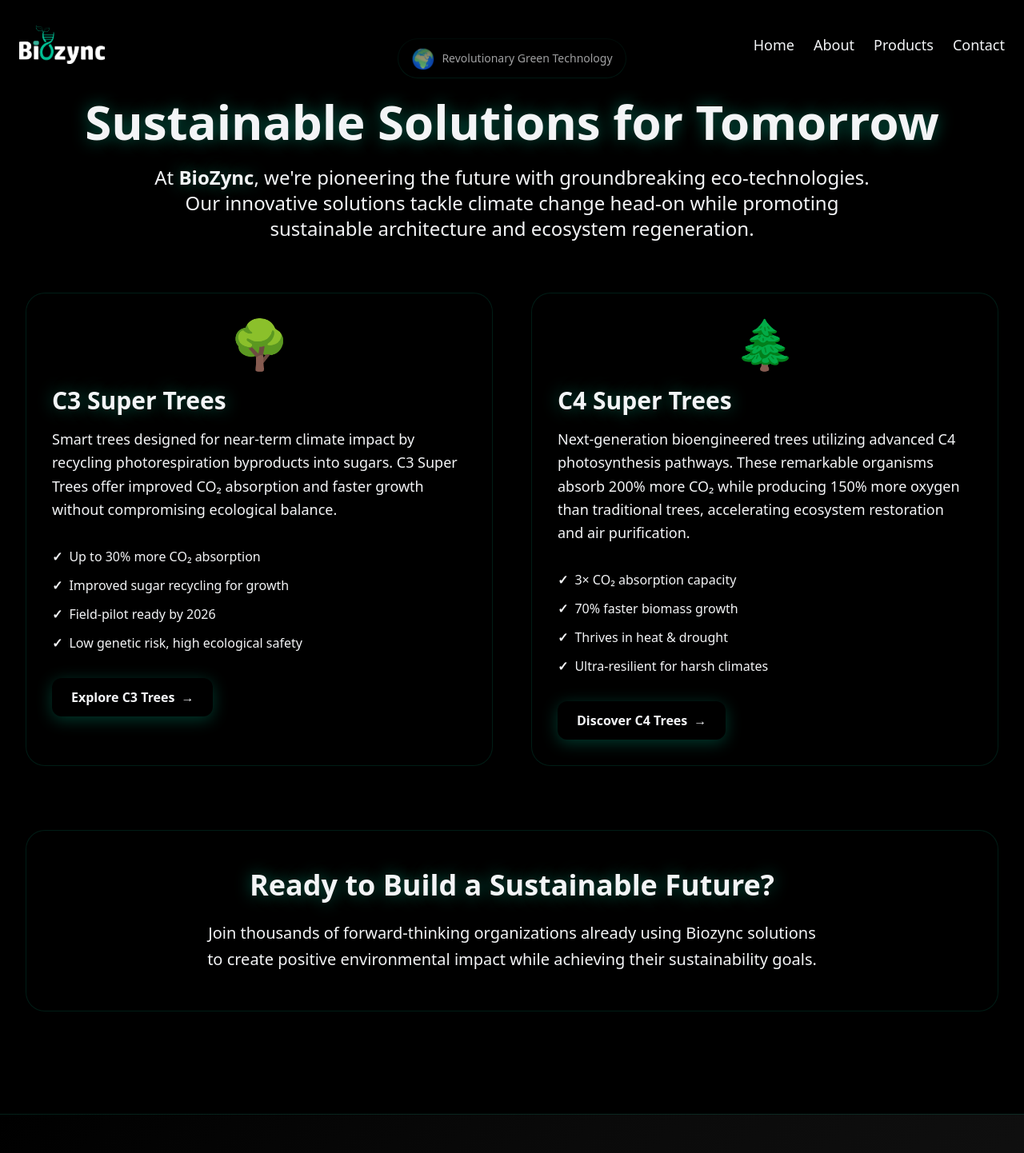
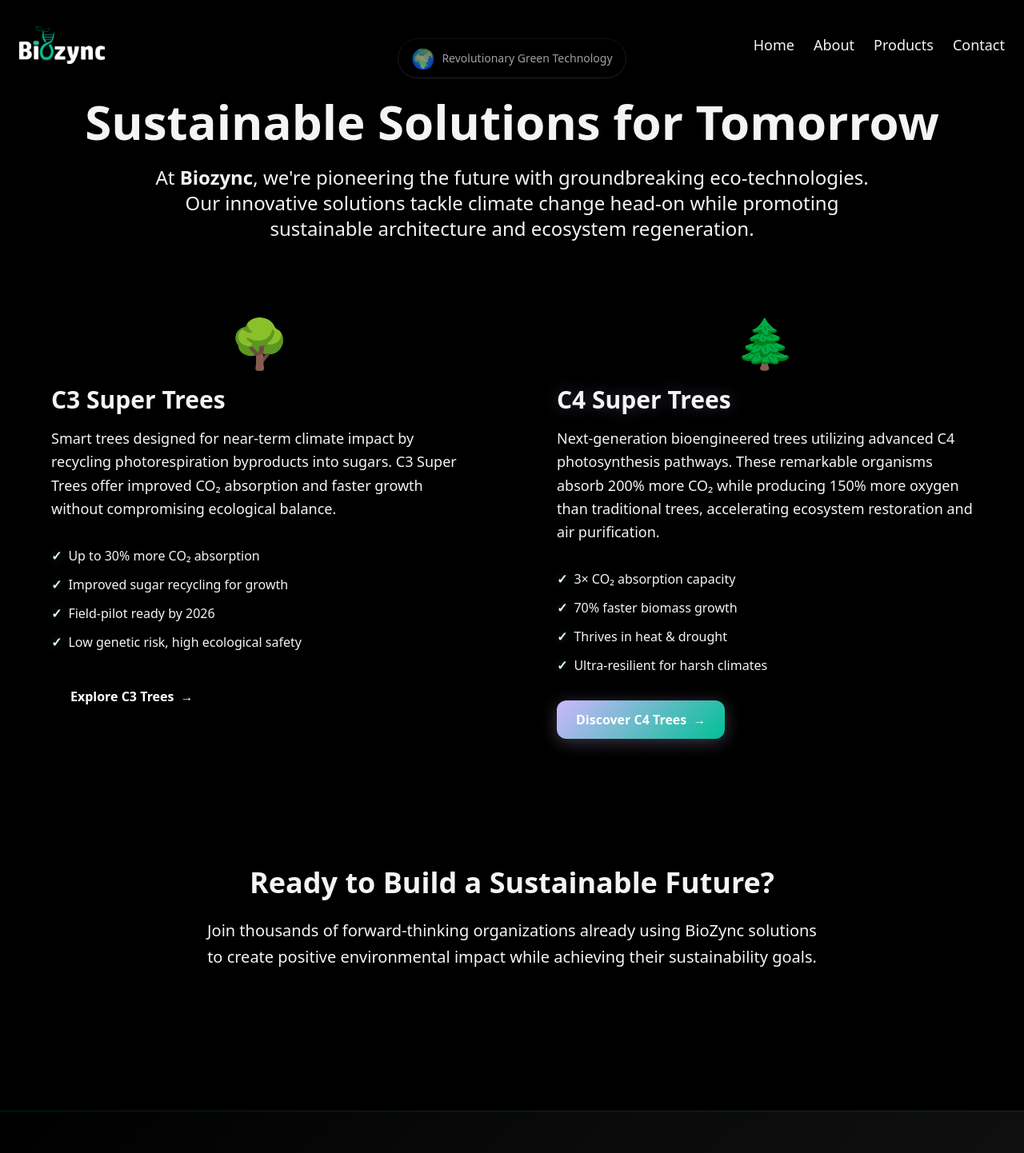
Before and after one commit to biozyncofficial-ux/biozync, a React (Vite) app: page /products in a window 1280 px wide. Shown: the top 1442 px of the page at 80% size. Built offline with nearby package versions, Linux system fonts and the light colour scheme.

Commit message:
Update Products page

```diff
--- a/src/pages/Products.jsx
+++ b/src/pages/Products.jsx
@@ -1,8 +1,6 @@
-//products.jsx
-//src/pages/Products.jsx
-// BioZync Products Page
-// This page showcases BioZync's innovative products with a focus on sustainability and eco-technology
-import React, { useState, useEffect } from 'react';
+// src/pages/Products.jsx
+// BioZync Products Page - Black Theme
+import React, { useState, useEffect } from "react";
 
 export default function Products() {
   const [isLoaded, setIsLoaded] = useState(false);
@@ -14,66 +12,94 @@
 
   const products = [
     {
-      id: 'c3SuperTree',
-      icon: '🌳',
-      title: 'C3 Super Trees',
+      id: "c3SuperTree",
+      icon: "🌳",
+      title: "C3 Super Trees",
       description:
-        'Smart trees designed for near-term climate impact by recycling photorespiration byproducts into sugars. C3 Super Trees offer improved CO₂ absorption and faster growth without compromising ecological balance.',
+        "Smart trees designed for near-term climate impact by recycling photorespiration byproducts into sugars. C3 Super Trees offer improved CO₂ absorption and faster growth without compromising ecological balance.",
       features: [
-        'Up to 30% more CO₂ absorption',
-        'Improved sugar recycling for growth',
-        'Field-pilot ready by 2026',
-        'Low genetic risk, high ecological safety'
+        "Up to 30% more CO₂ absorption",
+        "Improved sugar recycling for growth",
+        "Field-pilot ready by 2026",
+        "Low genetic risk, high ecological safety",
       ],
-      link: '/products/c3SuperTree'
+      link: "/products/c3SuperTree",
     },
     {
-      id: 'c4SuperTree',
-      icon: '🌲',
-      title: 'C4 Super Trees',
+      id: "c4SuperTree",
+      icon: "🌲",
+      title: "C4 Super Trees",
       description:
-        'Next-generation bioengineered trees utilizing advanced C4 photosynthesis pathways. These remarkable organisms absorb 200% more CO₂ while producing 150% more oxygen than traditional trees, accelerating ecosystem restoration and air purification.',
+        "Next-generation bioengineered trees utilizing advanced C4 photosynthesis pathways. These remarkable organisms absorb 200% more CO₂ while producing 150% more oxygen than traditional trees, accelerating ecosystem restoration and air purification.",
       features: [
-        '3× CO₂ absorption capacity',
-        '70% faster biomass growth',
-        'Thrives in heat & drought',
-        'Ultra-resilient for harsh climates'
+        "3× CO₂ absorption capacity",
+        "70% faster biomass growth",
+        "Thrives in heat & drought",
+        "Ultra-resilient for harsh climates",
       ],
-      link: '/products/c4SuperTree'
-    }
+      link: "/products/c4SuperTree",
+    },
   ];
 
   return (
-    <div className="min-h-screen bg-black relative overflow-hidden">
+    <div className="min-h-screen relative overflow-hidden" style={{ background: 'var(--gradient-bg)' }}>
       {/* Custom CSS Variables */}
       <style jsx>{`
+        /* ==========================================
+           CSS VARIABLES FOR CONSISTENT THEMING
+           ========================================== */
         :root {
+          /* Colors */
           --primary-teal: #00C095;
           --secondary-teal: #00E6B0;
           --accent-teal: #00A085;
           --dark-teal: #008B75;
           --light-teal: #4DDBBA;
+          --purple-accent: #CEB7FC;
+
+          /* Text Colors */
           --text-primary: #E6FFFA;
           --text-secondary: #B3F5E6;
           --text-accent: #80EDD1;
+
+          /* Background Colors */
           --bg-primary: #000000;
           --bg-secondary: #0a0a0a;
           --bg-tertiary: #111111;
           --glass-bg: rgba(0, 0, 0, 0.7);
           --glass-border: rgba(0, 192, 149, 0.15);
+
+          /* Shadows */
+          --shadow-glow: 0 0 30px rgba(0, 192, 149, 0.4);
+          --shadow-soft: 0 8px 32px rgba(0, 0, 0, 0.3);
+          --shadow-hover: 0 12px 48px rgba(0, 192, 149, 0.25);
+          --shadow-intense: 0 0 60px rgba(0, 192, 149, 0.3);
+
+          /* Gradients */
+          --gradient-primary: linear-gradient(135deg, #00C095 0%, #00E6B0 100%);
+          --gradient-secondary: linear-gradient(135deg, #00A085 0%, #00C095 100%);
+          --gradient-accent: linear-gradient(135deg, #00C095 0%, #4DDBBA 100%);
+          --gradient-bg: linear-gradient(135deg, #000000 0%, #0a0a0a 50%, #111111 100%);
+          --gradient-hero: linear-gradient(135deg, rgba(0,0,0,0.8) 0%, rgba(10,10,10,0.6) 100%);
+          --gradient-card: linear-gradient(135deg, rgba(0, 192, 149, 0.1) 0%, rgba(0, 230, 176, 0.05) 100%);
+          --gradient-purple: linear-gradient(135deg, rgba(206, 183, 252, 0.1) 0%, rgba(206, 183, 252, 0.05) 100%);
         }
 
         .bg-particle {
           position: absolute;
           border-radius: 50%;
-          opacity: 0.1;
+          opacity: 0.3;
           animation: float 6s ease-in-out infinite;
         }
 
         .bg-particle-1 {
           width: 120px;
           height: 120px;
-          background: radial-gradient(circle, var(--primary-teal) 0%, transparent 70%);
+          background: radial-gradient(
+            circle,
+            var(--primary-teal) 0%,
+            transparent 70%
+          );
           top: 10%;
           left: 10%;
           animation-delay: 0s;
@@ -82,7 +108,11 @@
         .bg-particle-2 {
           width: 80px;
           height: 80px;
-          background: radial-gradient(circle, var(--secondary-teal) 0%, transparent 70%);
+          background: radial-gradient(
+            circle,
+            var(--secondary-teal) 0%,
+            transparent 70%
+          );
           top: 60%;
           right: 15%;
           animation-delay: -2s;
@@ -91,41 +121,57 @@
         .bg-particle-3 {
           width: 100px;
           height: 100px;
-          background: radial-gradient(circle, var(--light-teal) 0%, transparent 70%);
+          background: radial-gradient(
+            circle,
+            var(--purple-accent) 0%,
+            transparent 70%
+          );
           bottom: 20%;
           left: 20%;
           animation-delay: -4s;
         }
 
         @keyframes float {
-          0%, 100% { transform: translateY(0px) rotate(0deg); }
-          50% { transform: translateY(-20px) rotate(180deg); }
+          0%,
+          100% {
+            transform: translateY(0px) rotate(0deg);
+          }
+          50% {
+            transform: translateY(-20px) rotate(180deg);
+          }
         }
 
         .grid-overlay {
           position: absolute;
           inset: 0;
-          opacity: 0.03;
-          background-image:
-            linear-gradient(rgba(0, 192, 149, 0.1) 1px, transparent 1px),
-            linear-gradient(90deg, rgba(0, 192, 149, 0.1) 1px, transparent 1px);
+          opacity: 0.05;
+          background-image: linear-gradient(
+              rgba(0, 192, 149, 0.1) 1px,
+              transparent 1px
+            ),
+            linear-gradient(
+              90deg,
+              rgba(0, 192, 149, 0.1) 1px,
+              transparent 1px
+            );
           background-size: 50px 50px;
         }
 
         .glass-card {
-          background: rgba(0, 0, 0, 0.7);
-          border: 1px solid rgba(0, 192, 149, 0.15);
+          background: var(--glass-bg);
+          border: 1px solid var(--glass-border);
           backdrop-filter: blur(10px);
           transition: all 0.3s ease;
+          box-shadow: var(--shadow-soft);
         }
 
         .glass-card:hover {
           border-color: rgba(0, 192, 149, 0.3);
-          box-shadow: 0 20px 40px rgba(0, 192, 149, 0.1);
+          box-shadow: var(--shadow-hover);
         }
 
         .glow-text {
-          text-shadow: 0 0 20px rgba(0, 192, 149, 0.5);
+          text-shadow: var(--shadow-glow);
         }
 
         .animate-fade-in {
@@ -137,84 +183,141 @@
         }
 
         @keyframes fadeIn {
-          from { opacity: 0; }
-          to { opacity: 1; }
+          from {
+            opacity: 0;
+          }
+          to {
+            opacity: 1;
+          }
         }
 
         @keyframes slideUp {
-          from { opacity: 0; transform: translateY(30px); }
-          to { opacity: 1; transform: translateY(0); }
+          from {
+            opacity: 0;
+            transform: translateY(30px);
+          }
+          to {
+            opacity: 1;
+            transform: translateY(0);
+          }
         }
 
         .feature-check {
           color: var(--primary-teal);
           font-weight: bold;
           margin-right: 8px;
+          text-shadow: 0 0 10px rgba(0, 192, 149, 0.5);
+        }
+
+        .badge-purple {
+          background: var(--gradient-purple);
+          border: 1px solid rgba(206, 183, 252, 0.2);
+        }
+
+        .glow-purple {
+          text-shadow: 0 0 20px rgba(206, 183, 252, 0.3);
         }
       `}</style>
 
-      {/* Dynamic background particles */}
+      {/* Background particles */}
       <div className="bg-particle bg-particle-1"></div>
       <div className="bg-particle bg-particle-2"></div>
       <div className="bg-particle bg-particle-3"></div>
 
-      {/* Subtle grid pattern overlay */}
+      {/* Subtle grid pattern */}
       <div className="grid-overlay"></div>
 
       <div className="relative z-10 max-w-7xl mx-auto px-4 sm:px-6 lg:px-8 py-12">
         {/* Hero Section */}
-        <div className={`text-center mb-16 ${isLoaded ? 'animate-fade-in' : 'opacity-0'}`}>
-          <div className="inline-flex items-center px-4 py-2 mb-6 glass-card rounded-full">
+        <div
+          className={`text-center mb-16 ${
+            isLoaded ? "animate-fade-in" : "opacity-0"
+          }`}
+        >
+          <div className="inline-flex items-center px-4 py-2 mb-6 glass-card rounded-full badge-purple">
             <span className="text-2xl mr-2">🌍</span>
-            <span className="text-sm font-medium" style={{ color: 'var(--text-secondary)' }}>
+            <span
+              className="text-sm font-medium"
+              style={{ color: "var(--text-secondary)" }}
+            >
               Revolutionary Green Technology
             </span>
           </div>
 
-          <h1 className="text-5xl md:text-6xl font-bold mb-6 glow-text" style={{ color: 'var(--text-primary)' }}>
+          <h1
+            className="text-5xl md:text-6xl font-bold mb-6 glow-text"
+            style={{ color: "var(--text-primary)" }}
+          >
             Sustainable Solutions for Tomorrow
           </h1>
 
-          <p className="text-xl md:text-2xl max-w-4xl mx-auto leading-relaxed" style={{ color: 'var(--text-secondary)' }}>
-            At <strong className="glow-text" style={{ color: 'var(--primary-teal)' }}>BioZync</strong>, we're pioneering the future with groundbreaking eco-technologies.
-            Our innovative solutions tackle climate change head-on while promoting sustainable architecture and ecosystem regeneration.
+          <p
+            className="text-xl md:text-2xl max-w-4xl mx-auto leading-relaxed"
+            style={{ color: "var(--text-secondary)" }}
+          >
+            At{" "}
+            <strong
+              className="glow-text"
+              style={{ color: "var(--primary-teal)" }}
+            >
+              Biozync
+            </strong>
+            , we're pioneering the future with groundbreaking eco-technologies.
+            Our innovative solutions tackle climate change head-on while
+            promoting sustainable architecture and ecosystem regeneration.
           </p>
         </div>
 
         {/* Products Grid */}
-        <div className={`grid grid-cols-1 lg:grid-cols-2 gap-12 mb-20 ${isLoaded ? 'animate-slide-up' : 'opacity-0'}`} style={{ animationDelay: '0.4s' }}>
-          {products.map((product) => (
+        <div
+          className={`grid grid-cols-1 lg:grid-cols-2 gap-12 mb-20 ${
+            isLoaded ? "animate-slide-up" : "opacity-0"
+          }`}
+          style={{ animationDelay: "0.4s" }}
+        >
+          {products.map((product, index) => (
             <div
               key={product.id}
               className={`glass-card rounded-3xl p-8 relative overflow-hidden transition-all duration-500 ${
-                hoveredCard === product.id ? 'scale-105' : ''
+                hoveredCard === product.id ? "scale-105" : ""
               }`}
               onMouseEnter={() => setHoveredCard(product.id)}
               onMouseLeave={() => setHoveredCard(null)}
             >
-              {/* Product overlay effect */}
-              <div className={`absolute inset-0 transition-opacity duration-300 ${
-                hoveredCard === product.id ? 'opacity-5' : 'opacity-0'
-              }`} style={{
-                background: 'linear-gradient(135deg, rgba(0, 192, 149, 0.1) 0%, rgba(0, 230, 176, 0.05) 100%)'
-              }}></div>
+              {/* Overlay */}
+              <div
+                className={`absolute inset-0 transition-opacity duration-300 ${
+                  hoveredCard === product.id ? "opacity-100" : "opacity-0"
+                }`}
+                style={{
+                  background: index === 0 ? "var(--gradient-card)" : "var(--gradient-purple)",
+                }}
+              ></div>
 
               <div className="relative z-10">
-                <div className="text-6xl mb-6 text-center">
-                  {product.icon}
-                </div>
+                <div className="text-6xl mb-6 text-center">{product.icon}</div>
 
-                <h2 className="text-3xl font-bold mb-4 glow-text" style={{ color: 'var(--text-primary)' }}>
+                <h2
+                  className={`text-3xl font-bold mb-4 ${index === 1 ? 'glow-purple' : 'glow-text'}`}
+                  style={{ color: "var(--text-primary)" }}
+                >
                   {product.title}
                 </h2>
 
-                <p className="text-lg mb-8 leading-relaxed" style={{ color: 'var(--text-secondary)' }}>
+                <p
+                  className="text-lg mb-8 leading-relaxed"
+                  style={{ color: "var(--text-secondary)" }}
+                >
                   {product.description}
                 </p>
 
                 <div className="space-y-3 mb-8">
-                  {product.features.map((feature, featureIndex) => (
-                    <div key={featureIndex} className="flex items-center text-base" style={{ color: 'var(--text-accent)' }}>
+                  {product.features.map((feature, idx) => (
+                    <div
+                      key={idx}
+                      className="flex items-center text-base"
+                      style={{ color: "var(--text-accent)" }}
+                    >
                       <span className="feature-check">✓</span>
                       {feature}
                     </div>
@@ -223,15 +326,19 @@
 
                 <a
                   href={product.link}
-                  className="inline-flex items-center px-6 py-3 rounded-xl font-semibold transition-all duration-300 hover:scale-105 hover:shadow-lg"
+                  className="inline-flex items-center px-6 py-3 rounded-xl font-semibold transition-all duration-300 hover:scale-105"
                   style={{
-                    background: 'linear-gradient(135deg, var(--primary-teal) 0%, var(--secondary-teal) 100%)',
-                    color: 'var(--bg-primary)',
-                    boxShadow: '0 4px 20px rgba(0, 192, 149, 0.3)'
+                    background: index === 0 ? "var(--gradient-primary)" : "linear-gradient(135deg, #CEB7FC 0%, #00C095 100%)",
+                    color: "white",
+                    boxShadow: index === 0 ? "var(--shadow-glow)" : "0 4px 20px rgba(206, 183, 252, 0.3)",
                   }}
                 >
-                  {product.id === 'c3SuperTree' ? 'Explore C3 Trees' : 'Discover C4 Trees'}
-                  <span className="ml-2 transition-transform duration-300 group-hover:translate-x-1">→</span>
+                  {product.id === "c3SuperTree"
+                    ? "Explore C3 Trees"
+                    : "Discover C4 Trees"}
+                  <span className="ml-2 transition-transform duration-300 group-hover:translate-x-1">
+                    →
+                  </span>
                 </a>
               </div>
             </div>
@@ -239,13 +346,25 @@
         </div>
 
         {/* Call to Action */}
-        <div className={`text-center glass-card rounded-3xl p-12 ${isLoaded ? 'animate-slide-up' : 'opacity-0'}`} style={{ animationDelay: '0.6s' }}>
-          <h3 className="text-3xl md:text-4xl font-bold mb-6 glow-text" style={{ color: 'var(--text-primary)' }}>
+        <div
+          className={`text-center glass-card rounded-3xl p-12 ${
+            isLoaded ? "animate-slide-up" : "opacity-0"
+          }`}
+          style={{ animationDelay: "0.6s" }}
+        >
+          <h3
+            className="text-3xl md:text-4xl font-bold mb-6 glow-text"
+            style={{ color: "var(--text-primary)" }}
+          >
             Ready to Build a Sustainable Future?
           </h3>
-          <p className="text-xl max-w-3xl mx-auto leading-relaxed" style={{ color: 'var(--text-secondary)' }}>
-            Join thousands of forward-thinking organizations already using Biozync solutions
-            to create positive environmental impact while achieving their sustainability goals.
+          <p
+            className="text-xl max-w-3xl mx-auto leading-relaxed"
+            style={{ color: "var(--text-secondary)" }}
+          >
+            Join thousands of forward-thinking organizations already using
+            BioZync solutions to create positive environmental impact while
+            achieving their sustainability goals.
           </p>
         </div>
       </div>
```
